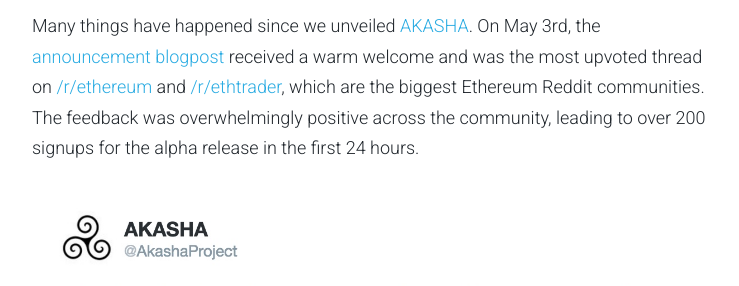
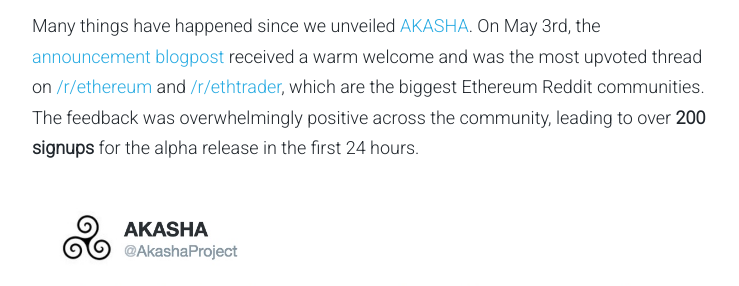
Before and after one commit to AKASHAorg/blog.akasha.world, a Jekyll site: the page built from _posts/2016-05-26-update-highlights-and-interesting-developments.md, in a window 1280 px wide and 900 px high, scrolled down 603 px. Shown: the part 184-470 px from the top of the window, without its empty margins (268-1007 px from the left). Built offline with Jekyll 4.4.1, drawn with Linux system fonts in a browser that asks for light colours; comment, search, counter and statistics services are not loaded.

Commit message:
Update 2016-05-26-update-highlights-and-interesting-developments.md

```diff
--- a/_posts/2016-05-26-update-highlights-and-interesting-developments.md
+++ b/_posts/2016-05-26-update-highlights-and-interesting-developments.md
@@ -9,7 +9,7 @@ tags: AKASHA, update, highlights, developments, ethereum, ethcore, IPFS, orbit-d
 published: true
 ---
 
-Many things have happened since we unveiled [AKASHA](http://akasha.world/){:target="_blank"}. On May 3rd, the [announcement blogpost](http://blog.akasha.world/2016/05/03/unveiling-akasha/){:target="_blank"} received a warm welcome and was the most upvoted thread on [/r/ethereum](https://www.reddit.com/r/ethereum/comments/4hm678/unveiling_akasha_a_nextgeneration_social_media/){:target="_blank"} and [/r/ethtrader](https://www.reddit.com/r/ethtrader/comments/4hm6kk/unveiling_akasha_a_nextgeneration_social_media/){:target="_blank"}, which are the biggest Ethereum Reddit communities. The feedback was overwhelmingly positive across the community, leading to over 200 signups for the alpha release in the first 24 hours.
+Many things have happened since we unveiled [AKASHA](http://akasha.world/){:target="_blank"}. On May 3rd, the [announcement blogpost](http://blog.akasha.world/2016/05/03/unveiling-akasha/){:target="_blank"} received a warm welcome and was the most upvoted thread on [/r/ethereum](https://www.reddit.com/r/ethereum/comments/4hm678/unveiling_akasha_a_nextgeneration_social_media/){:target="_blank"} and [/r/ethtrader](https://www.reddit.com/r/ethtrader/comments/4hm6kk/unveiling_akasha_a_nextgeneration_social_media/){:target="_blank"}, which are the biggest Ethereum Reddit communities. The feedback was overwhelmingly positive across the community, leading to over **200 signups** for the alpha release in the first 24 hours.
 
 ![200 Signups Tweet]({{ site.baseurl }}/content/images/24h-tweet.jpg)
 
```
